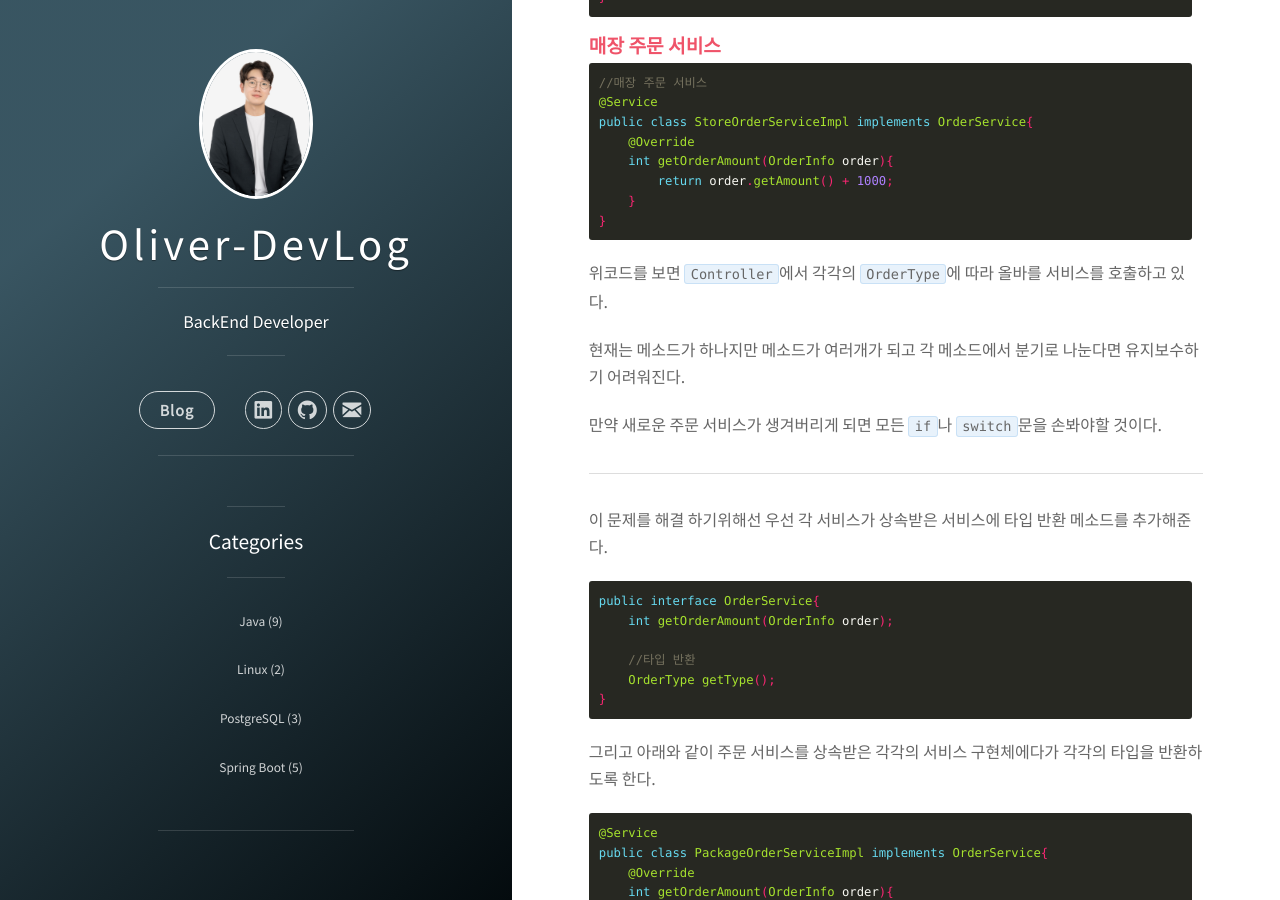
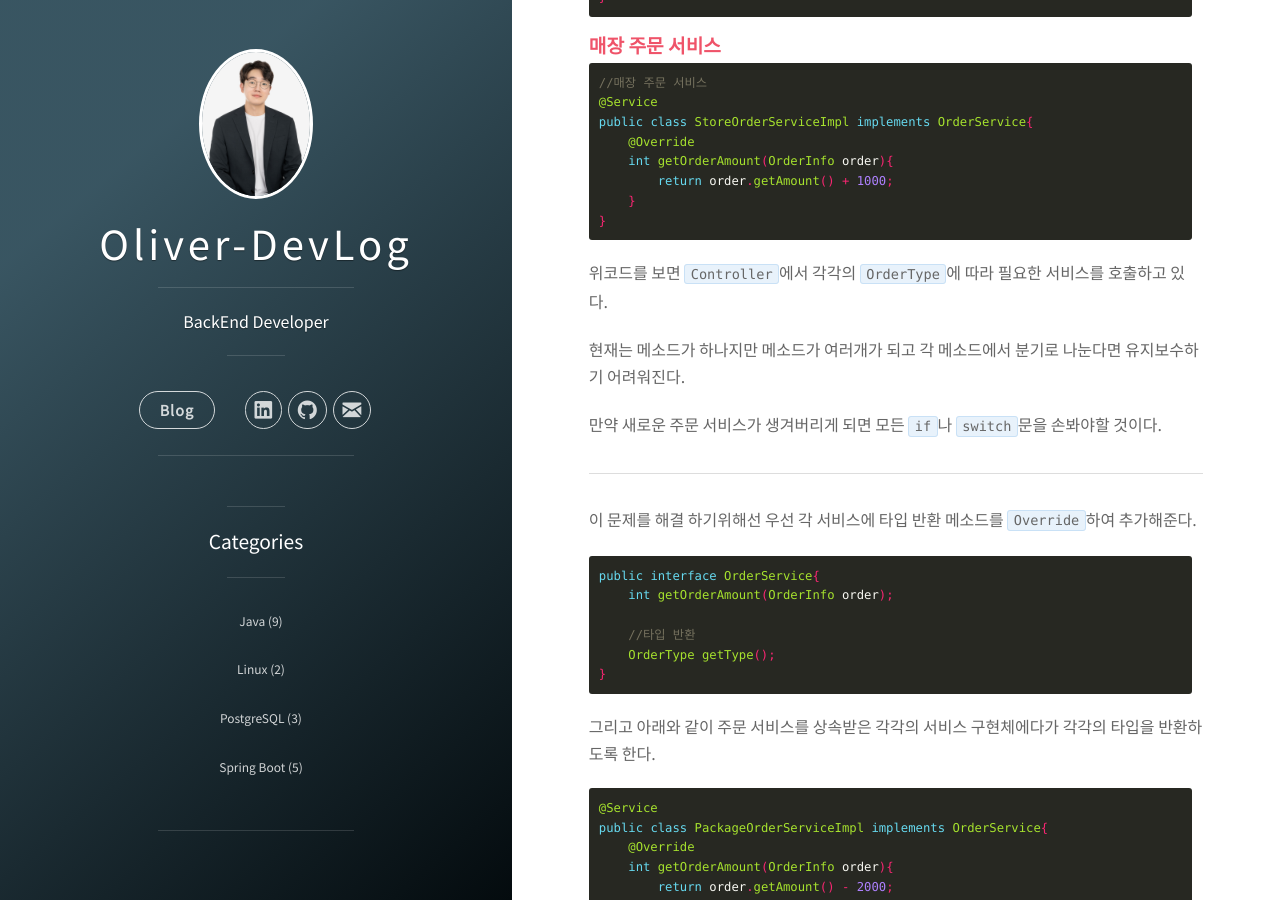
Before and after one commit to ardente6320/ardente6320.github.io, a Jekyll site: the page built from _posts/Spring Boot/2023-07-08-springboot-5.md, in a window 1280 px wide and 900 px high, scrolled down 1479 px. Built offline with Jekyll 4.4.1, drawn with Linux system fonts in a browser that asks for light colours.

Commit message:
ADDED : Service Factory 수정

````diff
--- a/_posts/Spring Boot/2023-07-08-springboot-5.md
+++ b/_posts/Spring Boot/2023-07-08-springboot-5.md
@@ -90,7 +90,7 @@ public class StoreOrderServiceImpl implements OrderService{
 }
 ```
 
-위코드를 보면 `Controller`에서 각각의 `OrderType`에 따라 올바를 서비스를 호출하고 있다.
+위코드를 보면 `Controller`에서 각각의 `OrderType`에 따라 필요한 서비스를 호출하고 있다.
 
 현재는 메소드가 하나지만 메소드가 여러개가 되고 각 메소드에서 분기로 나눈다면 유지보수하기 어려워진다.
 
@@ -98,7 +98,7 @@ public class StoreOrderServiceImpl implements OrderService{
 
 ---
 
-이 문제를 해결 하기위해선 우선 각 서비스가 상속받은 서비스에 타입 반환 메소드를 추가해준다.
+이 문제를 해결 하기위해선 우선 각 서비스에 타입 반환 메소드를 `Override`하여 추가해준다.
 
 ```java
 public interface OrderService{
````
